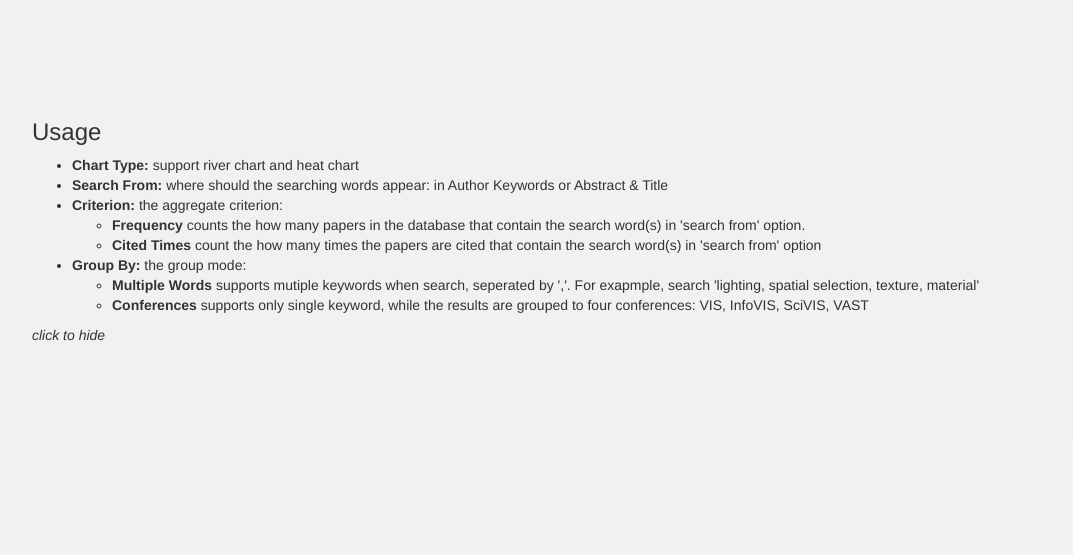
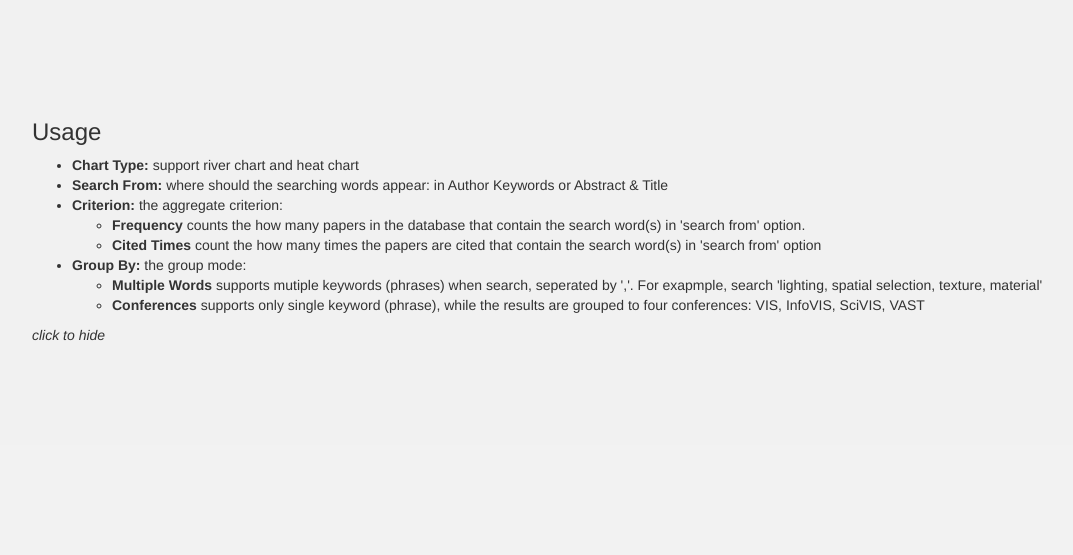
Before and after one commit to perthblank/VISearch, a Django app: template vis/templates/index/index.html in a window 1280 px wide. Shown: the part 72-627 px from the top of the page, without its empty margins (68-1141 px from the left). Run offline with Django 3.2, Linux system fonts and the light colour scheme; the template is opened without the code that fills it, so the values that code supplies are empty; some libraries are stand-ins or nearby versions.

Commit message:
fix bug on phrase search

```diff
--- a/search/mdb.py
+++ b/search/mdb.py
@@ -103,9 +103,10 @@ class MDB(object):
         year = data["year"]
         key = data["key"]
         condition = {"Year": int(year)}
+        keyArr = key.split(" ");
 
         if(qtype==oc.keywords_te):
-            condition["Author Keywords"] = {"$all":[key]}
+            condition["Author Keywords"] = {"$all":keyArr}
         else:
             condition["$text"] = {"$search":key}
 
--- a/vis/settings.py
+++ b/vis/settings.py
@@ -30,7 +30,7 @@ SECRET_KEY = 'vwg_lgcngp4v31g1ob#x*^iv8mck0(_!3z0e@z87^5g9$cjn-('
 # SECURITY WARNING: don't run with debug turned on in production!
 DEBUG = True
 
-ALLOWED_HOSTS = ['35.164.45.239', '192.168.142.128','127.0.0.1','192.168.66.128','localhost']
+ALLOWED_HOSTS = ['35.164.45.239', '192.168.142.128','192.168.142.129','127.0.0.1','192.168.66.128','localhost']
 
 
 # Application definition
--- a/vis/static/js/mjs.js
+++ b/vis/static/js/mjs.js
@@ -56,7 +56,7 @@ function searchList(data)
     var meta = {"data":data};
     meta["fields"] =  listFields.join(",");
     meta["qtype"] = optionChosen["Search From"];
-    //console.log(JSON.stringify(meta));
+    console.log(JSON.stringify(meta));
     sendAndGet({"metaStr": JSON.stringify(meta)}, searchList_url,"POST",presentList);
 }
 
--- a/vis/templates/index/index.html
+++ b/vis/templates/index/index.html
@@ -162,9 +162,9 @@
                 <li><b>Group By:</b> the group mode:
                     <ul>
                         <li><b>Multiple Words</b>
-                            supports mutiple keywords when search,  seperated by ','. For exapmple, search 'lighting, spatial selection, texture, material'</li>
+                            supports mutiple keywords (phrases) when search,  seperated by ','. For exapmple, search 'lighting, spatial selection, texture, material'</li>
                         <li><b>Conferences</b>
-                            supports only single keyword, while the results are grouped to four conferences: VIS, InfoVIS, SciVIS, VAST</li>
+                            supports only single keyword (phrase), while the results are grouped to four conferences: VIS, InfoVIS, SciVIS, VAST</li>
                     </ul>
             </ul>
             <i id="dvUsageClick">
```
